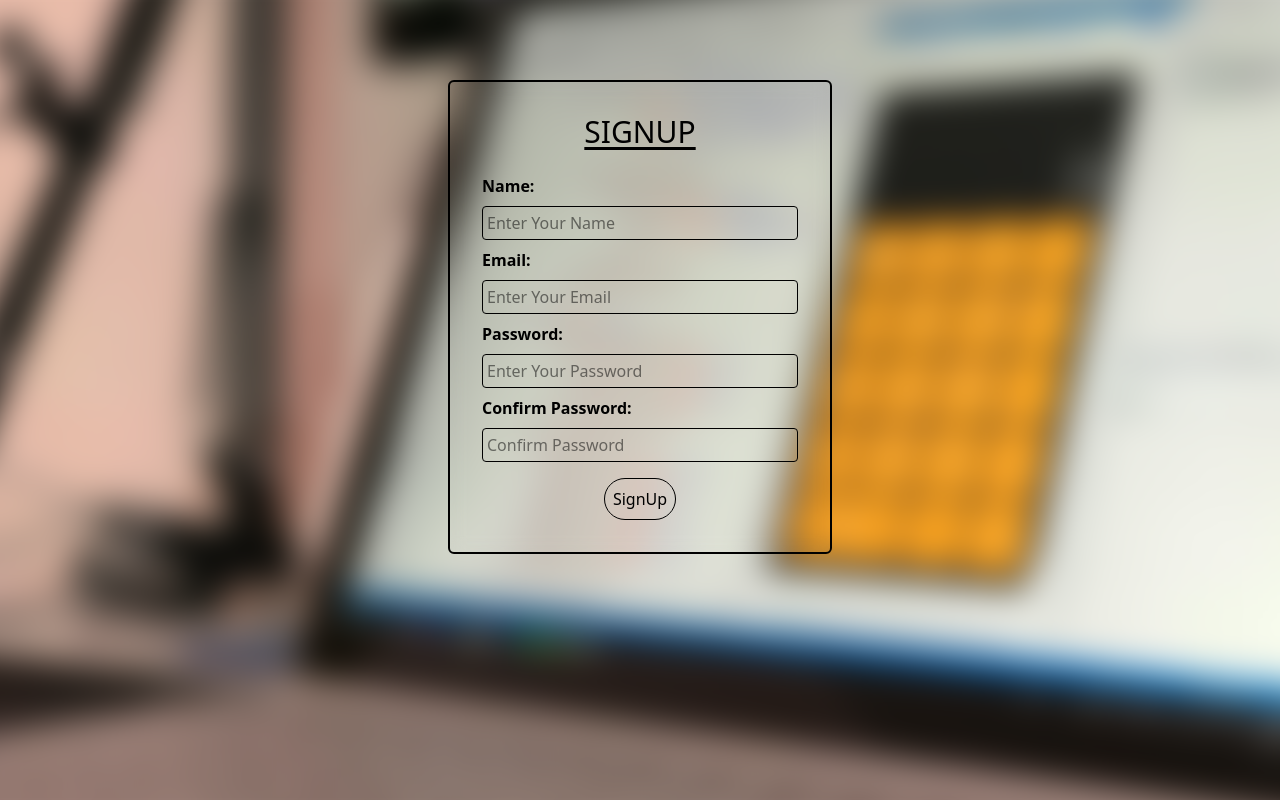
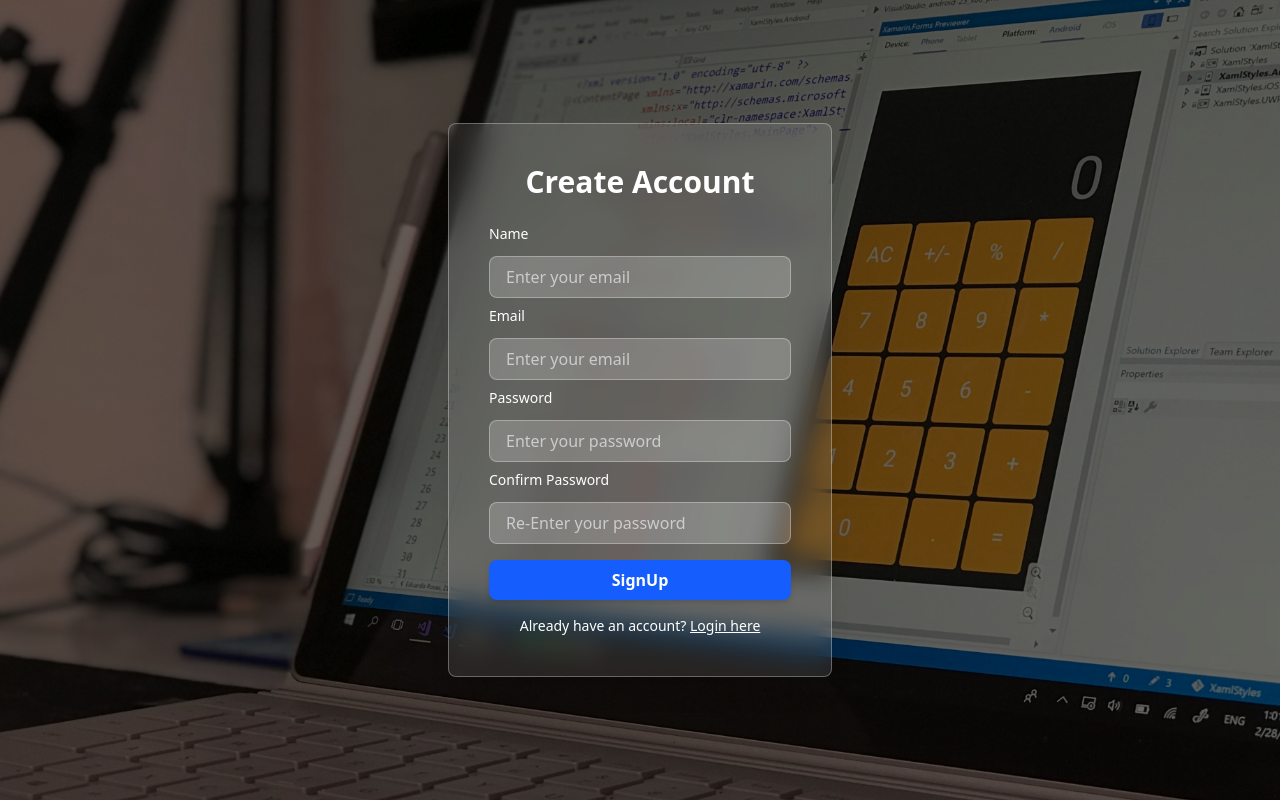
Before and after one commit to RashiShekhar/expense-tracker, a React (Vite) app: page /signup in a window 1280 px wide. Built offline with nearby package versions, Linux system fonts and the light colour scheme.

Commit message:
signup page updated

```diff
--- a/src/components/Signup.jsx
+++ b/src/components/Signup.jsx
@@ -1,6 +1,5 @@
 import React, { useState } from "react";
-import { Link, Navigate } from "react-router-dom";
-import { useNavigate } from "react-router-dom";
+import { useNavigate, Link } from "react-router-dom";
 
 function Signup() {
   const [name, setName] = useState("");
@@ -23,75 +22,92 @@ function Signup() {
       headers: { "Content-Type": "application/json" },
       body: JSON.stringify(userData),
     });
+
     const data = await response.json();
     if (response.ok) {
       console.log("User created: ", data);
       navigate("/login");
     } else {
+      alert(data.message || "Signup failed");
       console.error("Signup failed:", data.message);
     }
   };
+
   return (
-    <div className="relative min-h-screen w-full overflow-hidden">
+    <div className="relative h-screen w-full overflow-hidden">
+      {/* Background image */}
       <div
-        className="absolute inset-0 bg-cover bg-center filter blur-lg scale-110"
+        className="absolute inset-0 bg-cover bg-center scale-110"
         style={{
           backgroundImage: `url("/img2.jpg")`,
         }}
       ></div>
-      <div className="relative z-10 p-10">
-        <div className="flex flex-col justify-center items-center p-10 gap-4">
-          <div className="w-96 border-2 rounded-md border-black bg-transparent backdrop-blur-sm p-8">
-            <div className="text-3xl text-center underline underline-offset-4 mb-6">
-              SIGNUP
-            </div>
+
+      {/* Dark overlay */}
+      <div className="absolute inset-0 bg-black/60 z-0" />
+
+      {/* Signup form */}
+      <div className="relative z-10 flex items-center justify-center h-full">
+        <div className="bg-white/10 backdrop-blur-md p-10 rounded-lg shadow-xl w-96 border border-white/30">
+          <h2 className="text-3xl font-bold text-center text-white mb-6">
+            Create Account
+          </h2>
 
           <form className="flex flex-col gap-4" onSubmit={handleSignup}>
-              <div className="flex flex-col gap-2">
-                <label htmlFor="uname" className="font-bold">
-                  Name:
+            <div className="flex flex-col gap-2 text-white">
+              <label htmlFor="email" className="block text-sm font-medium mb-1">
+                Name
               </label>
               <input
-                  type="text"
-                  className="border border-black p-1 rounded"
-                  id="uname"
-                  placeholder="Enter Your Name"
+                type="email"
+                id="email"
+                className="w-full px-4 py-2 rounded-lg bg-white/20 text-white border border-white/30 placeholder-white/60 focus:outline-none focus:ring-2 focus:ring-blue-400"
+                placeholder="Enter your email"
                 value={name}
                 onChange={(e) => setName(e.target.value)}
                 required
               />
-                <label htmlFor="upass" className="font-bold">
-                  Email:
+
+              <label htmlFor="email" className="block text-sm font-medium mb-1">
+                Email
               </label>
               <input
-                  type="text"
-                  className="border border-black p-1 rounded"
+                type="email"
                 id="email"
-                  placeholder="Enter Your Email"
+                className="w-full px-4 py-2 rounded-lg bg-white/20 text-white border border-white/30 placeholder-white/60 focus:outline-none focus:ring-2 focus:ring-blue-400"
+                placeholder="Enter your email"
                 value={email}
                 onChange={(e) => setEmail(e.target.value)}
                 required
               />
-                <label htmlFor="upass" className="font-bold">
-                  Password:
+
+              <label
+                htmlFor="password"
+                className="block text-sm font-medium mb-1"
+              >
+                Password
               </label>
               <input
                 type="password"
-                  className="border border-black p-1 rounded"
-                  id="upass"
-                  placeholder="Enter Your Password"
+                id="password"
+                className="w-full px-4 py-2 rounded-lg bg-white/20 text-white border border-white/30 placeholder-white/60 focus:outline-none focus:ring-2 focus:ring-blue-400"
+                placeholder="Enter your password"
                 value={password}
                 onChange={(e) => setPassword(e.target.value)}
                 required
               />
-                <label htmlFor="upass" className="font-bold">
-                  Confirm Password:
+
+              <label
+                htmlFor="password"
+                className="block text-sm font-medium mb-1"
+              >
+                Confirm Password
               </label>
               <input
                 type="password"
-                  className="border border-black p-1 rounded"
-                  id="cpass"
-                  placeholder="Confirm Password"
+                id="c_password"
+                className="w-full px-4 py-2 rounded-lg bg-white/20 text-white border border-white/30 placeholder-white/60 focus:outline-none focus:ring-2 focus:ring-blue-400"
+                placeholder="Re-Enter your password"
                 value={confirmPassword}
                 onChange={(e) => setConfirmPassword(e.target.value)}
                 required
@@ -100,12 +116,18 @@ function Signup() {
 
             <button
               type="submit"
-                className="btn border border-black btn-lg rounded-full self-center p-2 hover:bg-black hover:text-white"
+              className="w-full py-2 bg-blue-600 hover:bg-blue-700 transition-colors duration-300 text-white font-semibold rounded-lg shadow-md"
             >
               SignUp
             </button>
           </form>
-          </div>
+
+          <p className="text-center text-sm text-white mt-4">
+            Already have an account?{" "}
+            <Link to="/login" className="underline hover:text-gray-300">
+              Login here
+            </Link>
+          </p>
         </div>
       </div>
     </div>
```
Lines whose indentation alone changed are shown as unchanged.
